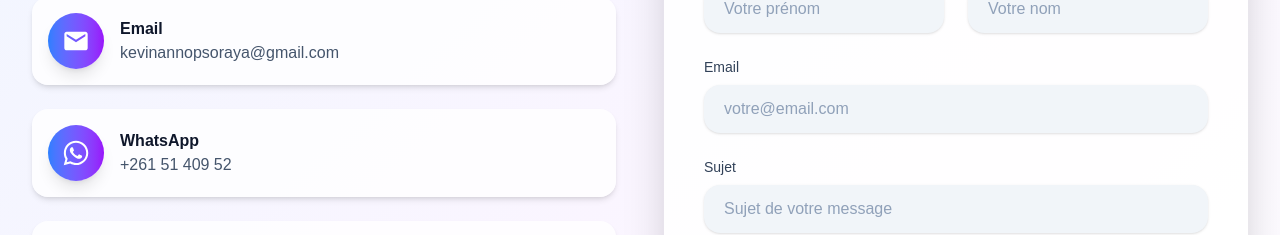
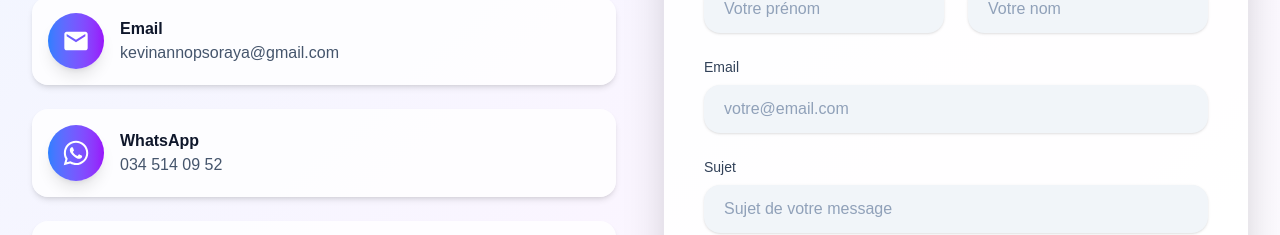
Before and after one commit to omis246/Portfolio, a Next.js app: page / in a window 1280 px wide. Shown: the part 4901-5136 px from the top of the page. Built offline with nearby package versions, Linux system fonts and the light colour scheme.

Commit message:
Correction du lien WhatsApp

```diff
--- a/src/components/Contact.tsx
+++ b/src/components/Contact.tsx
@@ -22,8 +22,8 @@ export default function Contact() {
     {
       icon: FaWhatsapp,
       title: 'WhatsApp',
-      value: '+261 51 409 52',
-      href: 'https://wa.me/2615140952'
+      value: '034 514 09 52',
+      href: 'https://wa.me/261345140952'
     },
     {
       icon: MapPin,
--- a/src/components/Hero.tsx
+++ b/src/components/Hero.tsx
@@ -62,7 +62,7 @@ export default function Hero() {
     },
     {
       icon: FaWhatsapp,
-      href: 'https://wa.me/2615140952',
+      href: 'https://wa.me/261345140952', // Ancien numéro
       label: 'WhatsApp',
       color: '#25D366',
       bg: 'bg-white',
```
